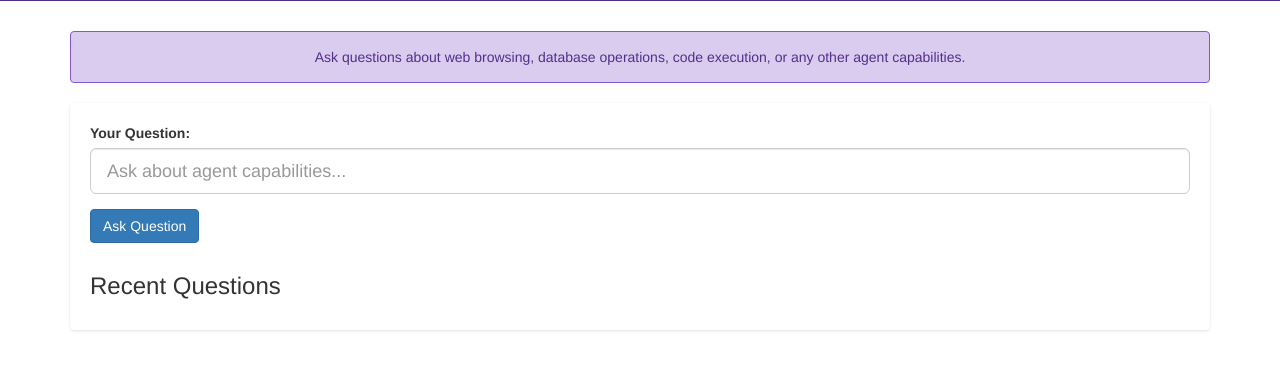
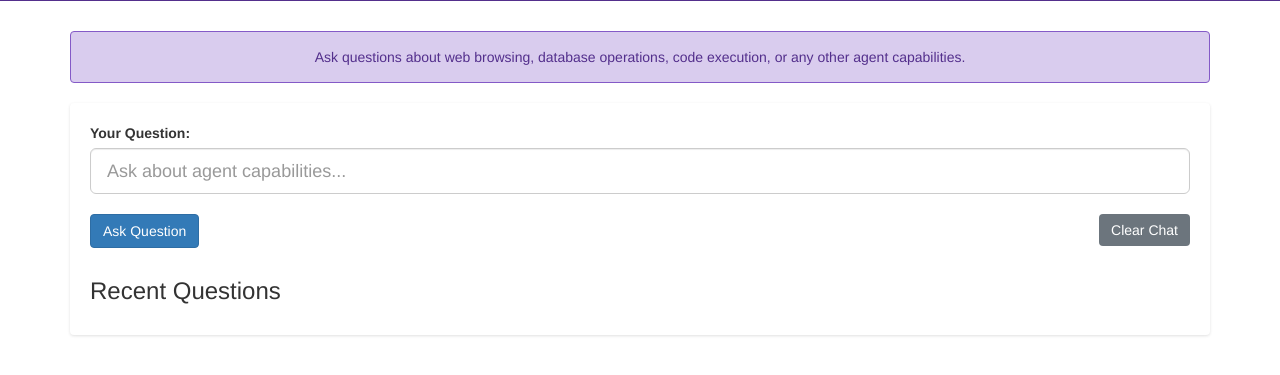
Before and after one commit to Ferocious-0xide/flask-agent-mia, a Flask app: page / in a window 1280 px wide. Shown: the part 339-714 px from the top of the page. Run offline with Flask 3, Linux system fonts and the light colour scheme; some libraries are stand-ins or nearby versions.

Commit message:
adding a clear chat button

```diff
--- a/app.py
+++ b/app.py
@@ -1,5 +1,5 @@
 import os
-from flask import Flask, request, jsonify, render_template
+from flask import Flask, request, jsonify, render_template, redirect, url_for
 import requests
 from functools import wraps
 import json
@@ -171,6 +171,12 @@ class HerokuAgent:
 
 # Initialize the Heroku agent
 agent = HerokuAgent(HEROKU_API_KEY)
+
+@app.route('/clear', methods=['GET'])
+def clear_chat():
+    """Clear the chat history and redirect to home."""
+    recent_qa.clear()
+    return redirect(url_for('qa_interface'))
 
 @app.route('/', methods=['GET', 'POST'])
 def qa_interface():
--- a/templates/index.html
+++ b/templates/index.html
@@ -53,6 +53,19 @@
         .recent-questions {
             margin-top: 30px;
         }
+        .btn-clear {
+            background-color: #6c757d;
+            color: white;
+            border: none;
+            float: right;
+        }
+        .btn-clear:hover {
+            background-color: #5a6268;
+            color: white;
+        }
+        .button-group {
+            margin: 20px 0;
+        }
     </style>
 </head>
 <body>
@@ -77,7 +90,10 @@
                             <input type="text" class="form-control input-lg" id="question" name="question"
                                    placeholder="Ask about agent capabilities..." required>
                         </div>
-                        <button type="submit" class="btn btn-primary">Ask Question</button>
+                        <div class="button-group">
+                            <button type="submit" class="btn btn-primary">Ask Question</button>
+                            <a href="{{ url_for('clear_chat') }}" class="btn btn-clear">Clear Chat</a>
+                        </div>
                     </form>
 
                     {% if question %}
```
